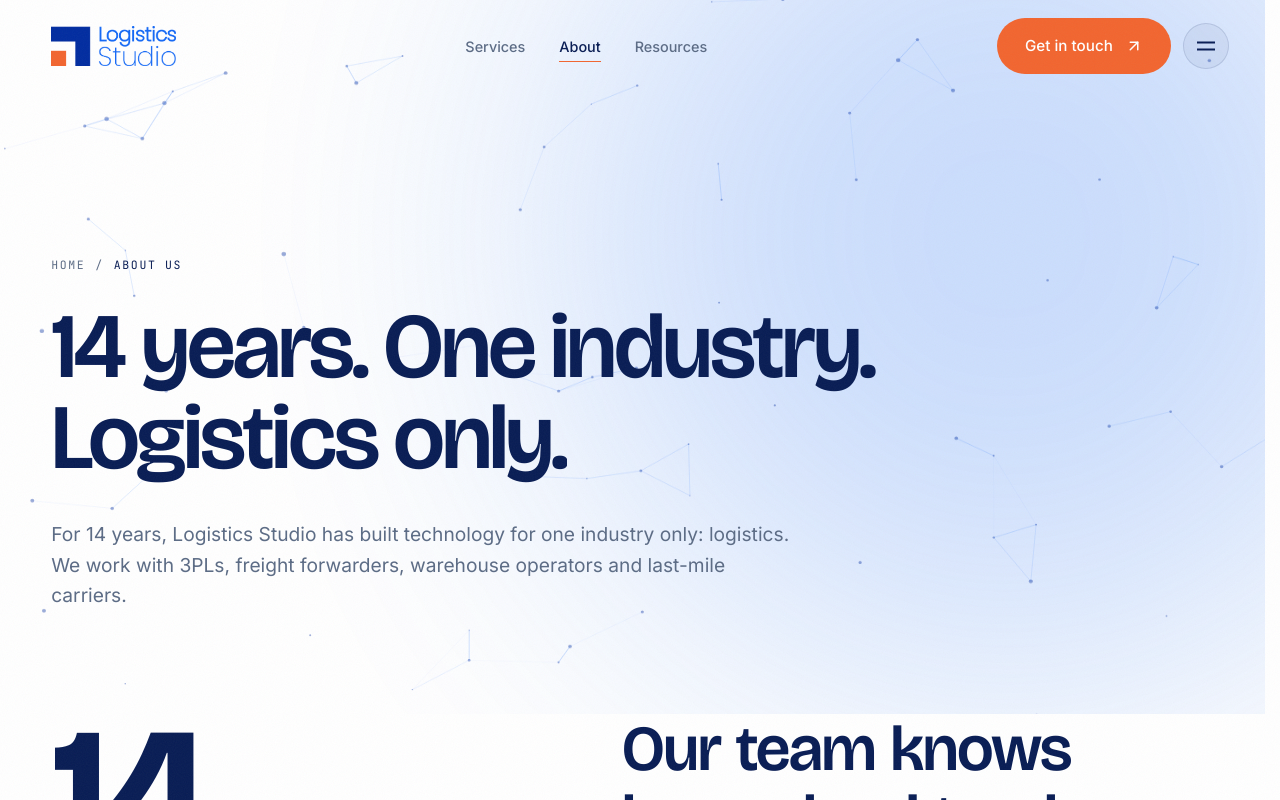
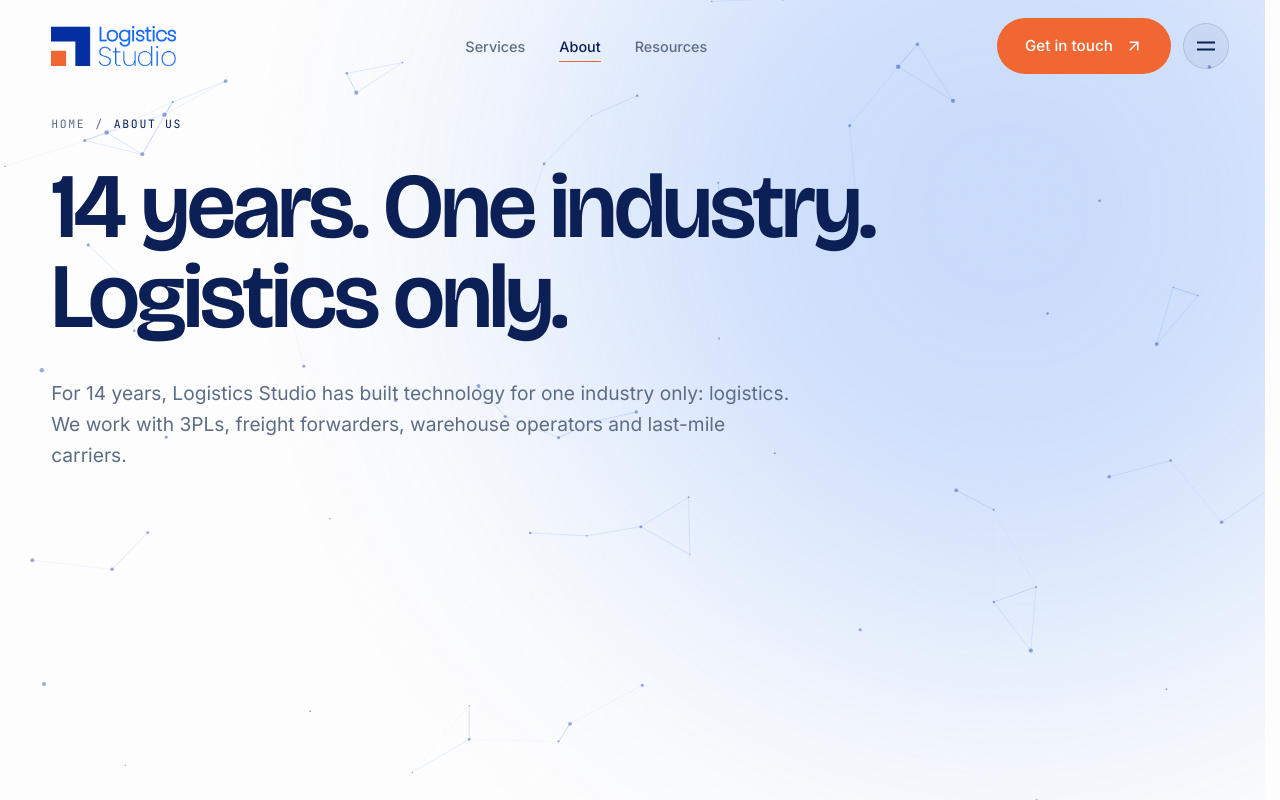
Before and after one commit to seshubabubatchu/logistics-studio-1, a Next.js app: page /about-us in a window 1280 px wide. Shown: the top 800 px of the page. Built offline with nearby package versions, Linux system fonts and the light colour scheme.

Commit message:
spacing adjustments

```diff
--- a/app/globals.css
+++ b/app/globals.css
@@ -857,7 +857,7 @@
   min-height: 100svh;
   display: flex;
   align-items: flex-end;
-  padding: 140px 0 60px;
+  padding: clamp(100px, 9vw, 136px) 0 60px;
   overflow: hidden;
 }
 
@@ -1492,7 +1492,12 @@
 /* ───────── page hero ───────── */
 .phero {
   position: relative;
-  padding: clamp(150px, 20vw, 260px) 0 clamp(60px, 8vw, 120px);
+  min-height: 100vh;
+  min-height: 100svh;
+  display: flex;
+  flex-direction: column;
+  justify-content: flex-start;
+  padding: clamp(100px, 9vw, 136px) 0 clamp(60px, 8vw, 120px);
   overflow: hidden;
 }
 
@@ -2056,7 +2061,7 @@
     -webkit-overflow-scrolling: touch;
   }
 
-  .edi-mini-nav-sticky > div:first-child {
+  .edi-mini-nav-sticky>div:first-child {
     display: none !important;
   }
 
@@ -2066,18 +2071,18 @@
     gap: 12px !important;
   }
 
-  .edi-mini-nav-sticky nav > div {
+  .edi-mini-nav-sticky nav>div {
     display: flex !important;
     flex-direction: row !important;
     align-items: center !important;
     gap: 6px !important;
   }
 
-  .edi-mini-nav-sticky nav > div > div:first-child {
+  .edi-mini-nav-sticky nav>div>div:first-child {
     display: none !important;
   }
 
-  .edi-mini-nav-sticky nav > div > div:last-child {
+  .edi-mini-nav-sticky nav>div>div:last-child {
     display: flex !important;
     flex-direction: row !important;
     gap: 6px !important;
@@ -2178,6 +2183,7 @@
 }
 
 @media (prefers-reduced-motion: reduce) {
+
   .desktop-edi-flyout,
   .menu-main a,
   .menu-service-item,
@@ -2289,10 +2295,13 @@
 }
 
 @keyframes ceo-pulse {
-  0%, 100% {
+
+  0%,
+  100% {
     transform: scale(1);
     opacity: 1;
   }
+
   50% {
     transform: scale(1.4);
     opacity: 0.6;
@@ -2302,12 +2311,10 @@
 .ceo-image-gradient {
   position: absolute;
   inset: 0;
-  background: linear-gradient(
-    180deg,
-    rgba(8, 28, 84, 0.1) 0%,
-    rgba(8, 28, 84, 0.2) 50%,
-    rgba(8, 28, 84, 0.88) 100%
-  );
+  background: linear-gradient(180deg,
+      rgba(8, 28, 84, 0.1) 0%,
+      rgba(8, 28, 84, 0.2) 50%,
+      rgba(8, 28, 84, 0.88) 100%);
   z-index: 2;
   pointer-events: none;
 }
@@ -2565,6 +2572,7 @@
     grid-template-columns: 1fr;
     gap: 48px;
   }
+
   .ceo-profile-card {
     max-width: 500px;
     margin: 0 auto;
@@ -2575,10 +2583,12 @@
   .ceo-values-grid {
     grid-template-columns: 1fr;
   }
+
   .ceo-bottom-callout {
     flex-direction: column;
     align-items: flex-start;
   }
+
   .ceo-connect-btn {
     width: 100%;
     justify-content: center;
--- a/components/ServicePage.tsx
+++ b/components/ServicePage.tsx
@@ -197,7 +197,14 @@
 
       {/* Capabilities tags */}
       {s.capabilities && (
-        <section className="section" style={{ background: "var(--bg-2)", padding: "48px 0" }}>
+        <section
+          className="section"
+          style={{
+            background: "var(--bg-2)",
+            padding: "48px 0",
+            marginBottom: "clamp(64px, 8vw, 96px)",
+          }}
+        >
           <div className="container">
             <div style={{ display: "flex", alignItems: "center", justifyContent: "space-between", flexWrap: "wrap", gap: 16 }}>
               <div>
--- a/components/ui.tsx
+++ b/components/ui.tsx
@@ -232,14 +232,18 @@
   text,
   button,
   href = "/contact",
+  className,
+  style,
 }: {
   title: string;
   text: string;
   button: string;
   href?: string;
+  className?: string;
+  style?: React.CSSProperties;
 }) {
   return (
-    <section className="section" style={{ paddingTop: 0 }}>
+    <section className={`section ${className ?? ""}`.trim()} style={{ paddingTop: 0, ...style }}>
       <div className="container">
         <Reveal>
           <div className="cta">
```
